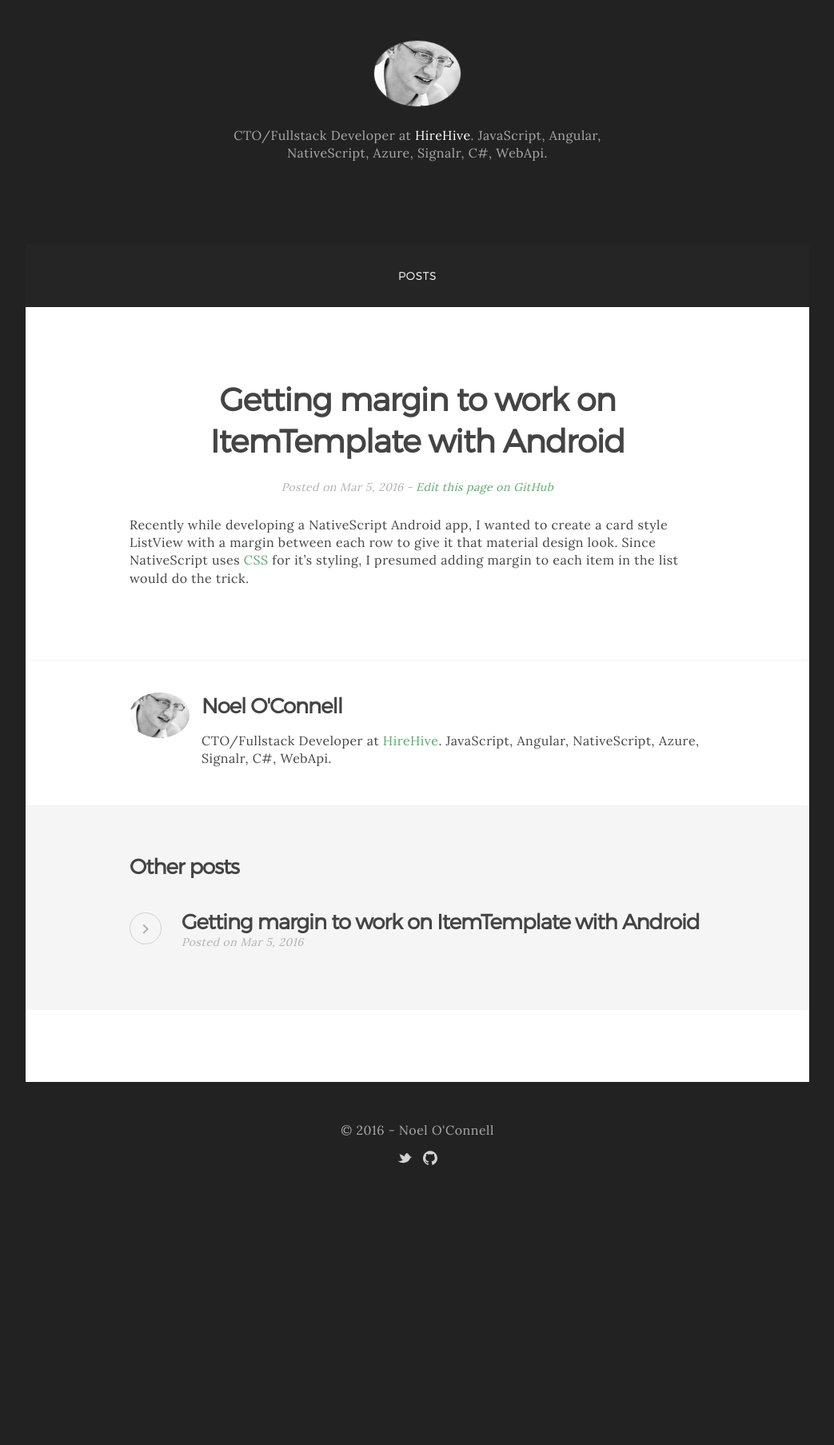
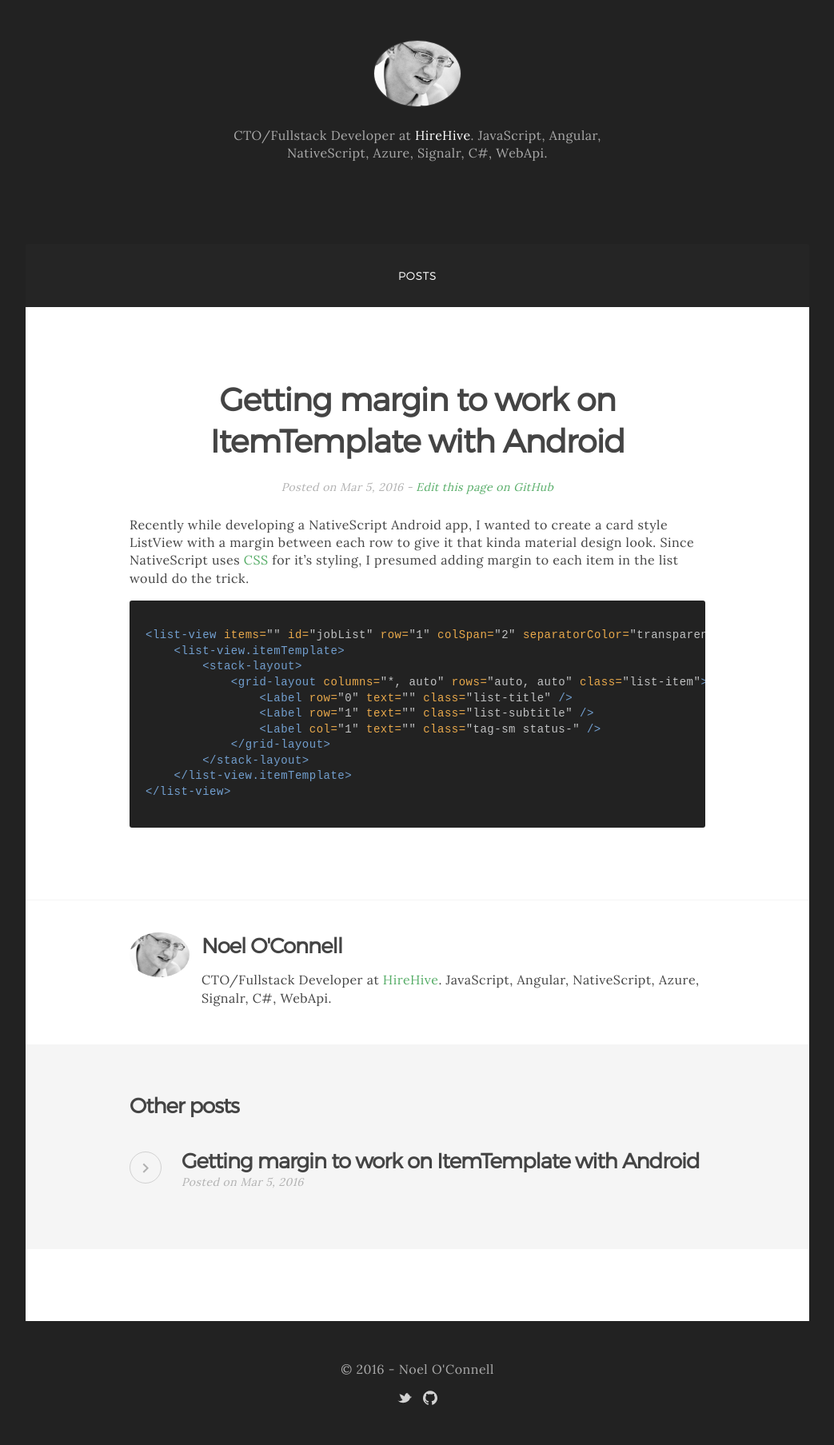
Before and after one commit to NoelOConnell/NoelOConnell.github.io, a Jekyll site: the page built from _posts/2016-03-05-nativescript-using-margin-on-ItemTemplate.md, in a window 1280 px wide. Shown: the whole page at 80% size, without its empty margins (118-1161 px from the left). Built offline with Jekyll 4.4.1, drawn with Linux system fonts in a browser that asks for light colours; comment, search, counter and statistics services are not loaded; before the commit the page ends 1507 px from its top, so only the background shows below that.

Commit message:
Added XML snippet

```diff
--- a/_includes/head.html
+++ b/_includes/head.html
@@ -15,11 +15,11 @@
   <meta property="og:description" content="{% if page.excerpt %}{{ page.excerpt | strip_html | strip_newlines | truncate: 160 }}{% else %}{{ site.description }}{% endif %}">
   <meta property="og:url" content="{{ site.url }}{{ page.url }}">
   <meta property="og:site_name" content="{{ site.title }}">
-  <meta property="og:image" content="{{ site.url }}/img/todd.jpg">
-  <meta property="og:publisher" content="https://www.facebook.com/toddmotto">
+  <meta property="og:image" content="{{ site.url }}/img/noel.jpg">
+  <meta property="og:publisher" content="https://www.facebook.com/noeloconnellcork">
 
   <meta name="twitter:card" content="summary">
-  <meta name="twitter:site" content="@toddmotto">
+  <meta name="twitter:site" content="@noel_o_c">
   <meta name="twitter:title" content="{{ page.title }}">
   <meta name="twitter:description" content="{% if page.excerpt %}{{ page.excerpt | strip_html | strip_newlines | truncate: 160 }}{% else %}{{ site.description }}{% endif %}">
   <meta name="twitter:image" content="{{ site.url }}/img/og.jpg">
--- a/_posts/2016-03-05-nativescript-using-margin-on-ItemTemplate.md
+++ b/_posts/2016-03-05-nativescript-using-margin-on-ItemTemplate.md
@@ -5,5 +5,20 @@ title: Getting margin to work on ItemTemplate with Android
 path: 2016-03-05-nativescript-using-margin-on-ItemTemplate.md
 ---
 
-Recently while developing a NativeScript Android app, I wanted to create a card style ListView with a margin between each row to give it that material design look.
+Recently while developing a NativeScript Android app, I wanted to create a card style ListView with a margin between each row to give it that kinda material design look.
 Since NativeScript uses <a href="https://docs.nativescript.org/ui/styling">CSS</a> for it's styling, I presumed adding margin to each item in the list would do the trick.
+
+{% highlight XML %}
+<list-view items="{{ jobList }}" id="jobList" row="1" colSpan="2" separatorColor="transparent">
+    <list-view.itemTemplate>
+        <stack-layout>
+            <grid-layout columns="*, auto" rows="auto, auto" class="list-item">
+                <Label row="0" text="{{ name }}" class="list-title" />
+                <Label row="1" text="{{ location }}" class="list-subtitle" />
+                <Label col="1" text="{{ status }}" class="{{'tag-sm status-' + statusClass}}" />
+            </grid-layout>
+        </stack-layout>
+    </list-view.itemTemplate>
+</list-view>
+
+{% endhighlight %}
```
